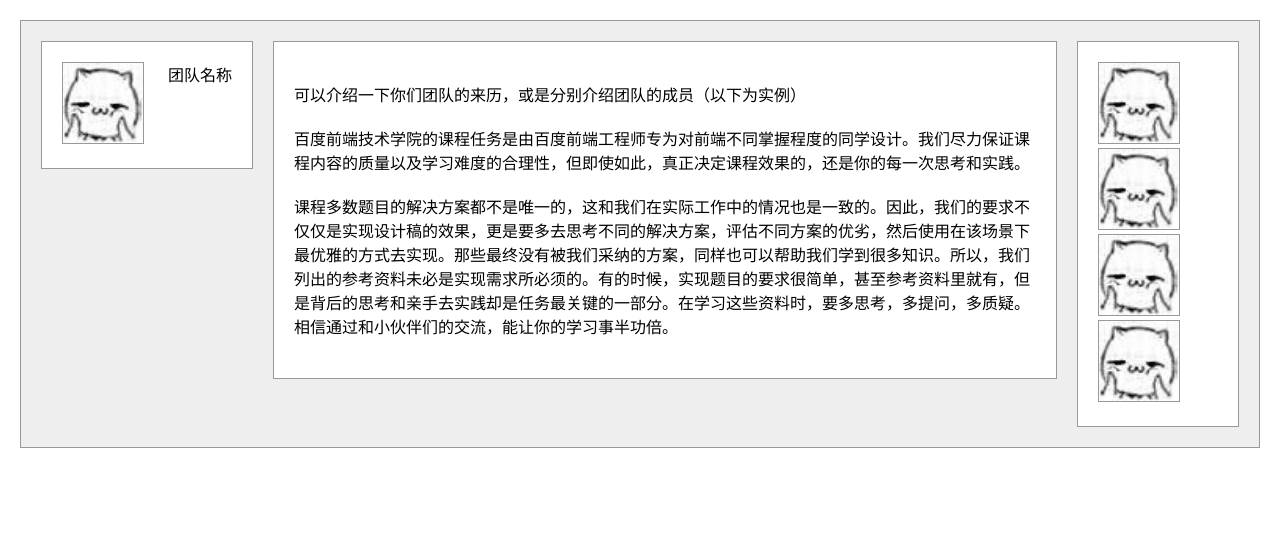
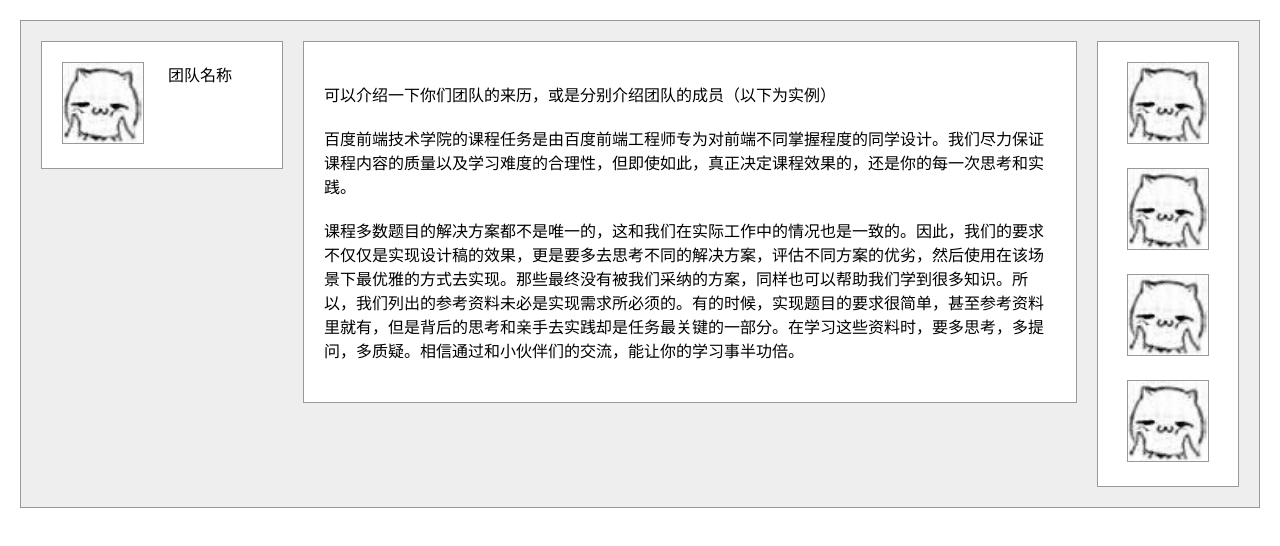
Before and after one commit to Laurensesss/IFE2016, a plain HTML site: page 第一阶段/Task-1-3/index.html in a window 1280 px wide. Drawn offline with Linux system fonts and the light colour scheme.

Commit message:
update Task-1-3
Change the CSS style to another way of arrangement.

```diff
--- a/第一阶段/Task-1-3/style.css
+++ b/第一阶段/Task-1-3/style.css
@@ -15,18 +15,16 @@ body{
 	background-color: #eee;
 	padding: 20px;
 	overflow: hidden;
-/*	position: relative;*/
 }
 #logo{
-	max-width: 200px;
+	width: 200px;
 	border: 1px solid #999;
 	background-color: white;
 	padding: 20px;
+	margin-right: 20px;
 	float: left;
-	margin-right: 20px;
-/*	position: absolute;*/
 }
-#logo>label{
+#logo label{
 	vertical-align: top;
 	margin-left: 20px;
 }
@@ -40,12 +38,15 @@ body{
 	padding: 0px 0px 20px 0px;
 }
 #members{
-	padding: 20px;
+	padding: 10px;
 	border: 1px solid #999;
 	background-color: white;
-	max-width: 120px;
+	width: 120px;
+	margin-left: 20px;
 	float: right;
-	margin-left: 20px;
-/*	position: absolute;*/
-	right:20px;
+	text-align: center;
 }
+
+#members img{
+	margin: 10px;
+}
```
Also changed, not shown: 第一阶段/Task-1-3/index.html (+0 -1 lines).
